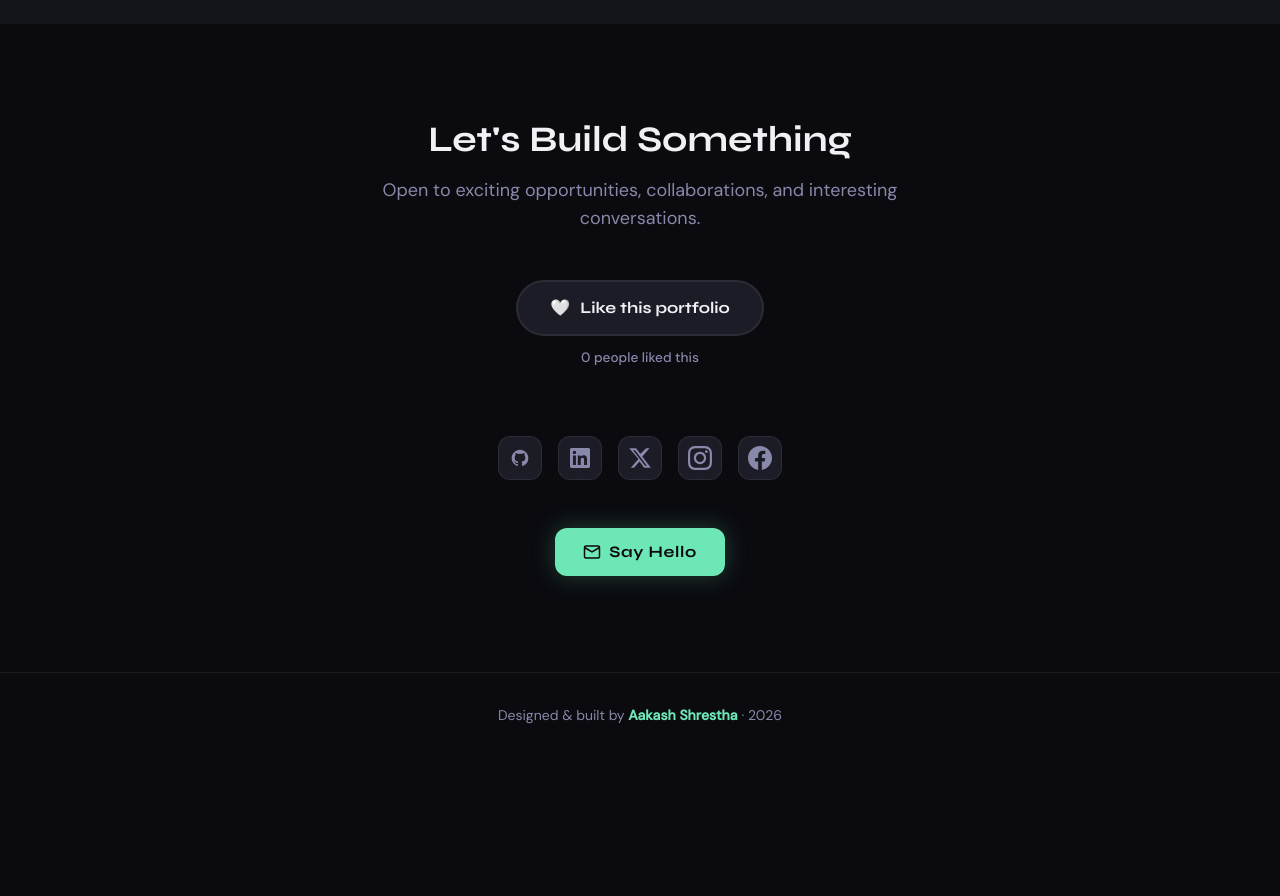
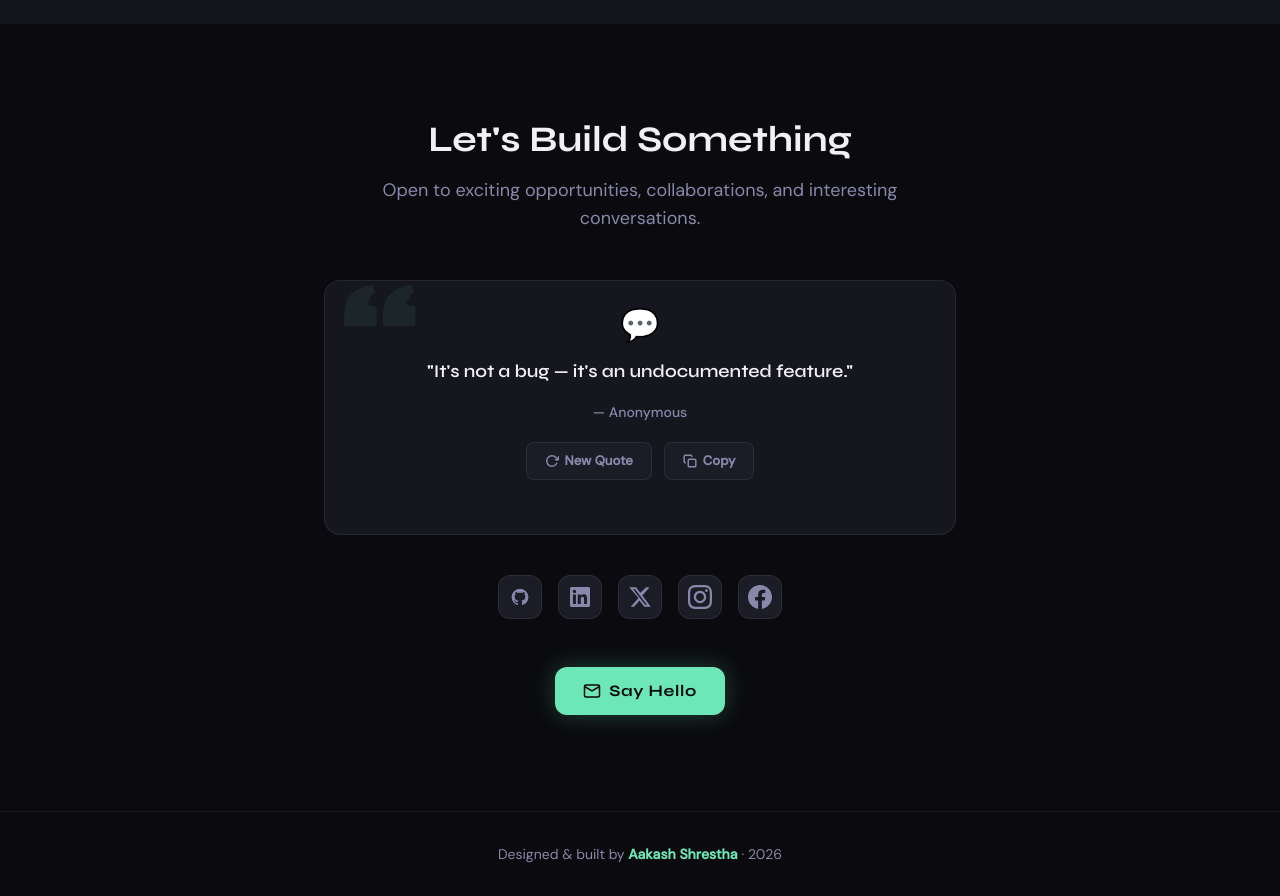
Before and after one commit to aakashstha1/My_Portfolio, a plain HTML site: page index.html in a window 1280 px wide. Shown: the part 4240-5136 px from the top of the page. Before the commit the page ends 4997 px from the top, so only its background shows below. Drawn offline with nearby package versions, Linux system fonts and the light colour scheme.

Commit message:
Added quote features

```diff
--- a/data.json
+++ b/data.json
@@ -143,5 +143,65 @@
       "url": "mailto:aakash.cerestha90@gmail.com",
       "icon": "mail"
     }
+  ],
+
+  "quotes": [
+    {
+      "text": "Any fool can write code that a computer can understand. Good programmers write code that humans can understand.",
+      "author": "Martin Fowler"
+    },
+    {
+      "text": "First, solve the problem. Then, write the code.",
+      "author": "John Johnson"
+    },
+    {
+      "text": "Experience is the name everyone gives to their mistakes.",
+      "author": "Oscar Wilde"
+    },
+    {
+      "text": "Java is to JavaScript what car is to Carpet.",
+      "author": "Chris Heilmann"
+    },
+    {
+      "text": "Sometimes it pays to stay in bed on Monday rather than spending the rest of the week debugging Monday's code.",
+      "author": "Dan Salomon"
+    },
+    {
+      "text": "Perfection is achieved not when there is nothing more to add, but rather when there is nothing more to take away.",
+      "author": "Antoine de Saint-Exupery"
+    },
+    {
+      "text": "Code is like humor. When you have to explain it, it's bad.",
+      "author": "Cory House"
+    },
+    {
+      "text": "Simplicity is the soul of efficiency.",
+      "author": "Austin Freeman"
+    },
+    {
+      "text": "Make it work, make it right, make it fast.",
+      "author": "Kent Beck"
+    },
+    {
+      "text": "The best error message is the one that never shows up.",
+      "author": "Thomas Fuchs"
+    },
+    { "text": "Talk is cheap. Show me the code.", "author": "Linus Torvalds" },
+    {
+      "text": "Programming isn't about what you know; it's about what you can figure out.",
+      "author": "Chris Pine"
+    },
+    {
+      "text": "The best way to predict the future is to invent it.",
+      "author": "Alan Kay"
+    },
+    {
+      "text": "It's not a bug — it's an undocumented feature.",
+      "author": "Anonymous"
+    },
+    {
+      "text": "Always code as if the guy who ends up maintaining your code will be a violent psychopath who knows where you live.",
+      "author": "John Woods"
+    }
   ]
 }
--- a/index.html
+++ b/index.html
@@ -17,7 +17,9 @@
     <!-- ═══════════════════ LOADER ═══════════════════ -->
     <div id="loader">
       <div class="loader-content">
-        <div class="loader-logo"><span class="accent">&lt;</span>SKY<span class="accent">/&gt;</span></div>
+        <div class="loader-logo">
+          <span class="accent">&lt;</span>SKY<span class="accent">/&gt;</span>
+        </div>
         <div class="loader-bar-wrap">
           <div class="loader-bar"></div>
         </div>
@@ -317,14 +319,74 @@
             Open to exciting opportunities, collaborations, and interesting
             conversations.
           </p>
-          <!-- ═══ LIKE BUTTON ═══ -->
-          <div class="flex flex-col items-center gap-3 mb-10">
-            <button id="like-btn" onclick="handleLike()">
-              <span id="like-icon">🤍</span>
-              <span id="like-label">Like this portfolio</span>
-            </button>
-            <p id="like-count" class="like-count">... people liked this</p>
-            <p id="like-msg" class="like-msg"></p>
+          <!-- ═══ DAILY DEV QUOTE ═══ -->
+          <div
+            class="card reveal rounded-2xl px-8 py-7 mb-10 max-w-2xl mx-auto text-center"
+            id="quote-card"
+          >
+            <div class="flex justify-center mb-4">
+              <span style="font-size: 2rem; line-height: 1">💬</span>
+            </div>
+            <p
+              id="quote-text"
+              class="font-['Syne'] text-lg font-semibold leading-relaxed mb-4"
+              style="color: var(--text)"
+            >
+              Loading quote...
+            </p>
+            <p id="quote-author" class="text-muted text-sm font-medium mb-5">
+              — ...
+            </p>
+            <div class="flex items-center justify-center gap-3">
+              <button
+                onclick="newQuote()"
+                class="proj-btn"
+                style="padding: 8px 18px; font-size: 0.82rem"
+              >
+                <svg
+                  width="14"
+                  height="14"
+                  fill="none"
+                  stroke="currentColor"
+                  stroke-width="2.5"
+                  viewBox="0 0 24 24"
+                >
+                  <polyline points="23 4 23 10 17 10" />
+                  <path d="M20.49 15a9 9 0 1 1-2.12-9.36L23 10" />
+                </svg>
+                New Quote
+              </button>
+              <button
+                onclick="copyQuote()"
+                class="proj-btn"
+                style="padding: 8px 18px; font-size: 0.82rem"
+              >
+                <svg
+                  width="14"
+                  height="14"
+                  fill="none"
+                  stroke="currentColor"
+                  stroke-width="2.5"
+                  viewBox="0 0 24 24"
+                >
+                  <rect x="9" y="9" width="13" height="13" rx="2" />
+                  <path
+                    d="M5 15H4a2 2 0 01-2-2V4a2 2 0 012-2h9a2 2 0 012 2v1"
+                  />
+                </svg>
+                Copy
+              </button>
+            </div>
+            <p
+              id="copy-msg"
+              style="
+                color: var(--accent);
+                font-size: 0.75rem;
+                margin-top: 10px;
+                min-height: 16px;
+                font-weight: 600;
+              "
+            ></p>
           </div>
           <div
             id="social-links"
@@ -527,6 +589,9 @@
         });
         document.getElementById("email-btn").href =
           "mailto:aakash.cerestha90@gmail.com";
+
+        QUOTES = d.quotes || [];
+        if (QUOTES.length) renderQuote(getDailyQuote());
       }
 
       // ── Theme ─────────────────────────────────────────────────────
@@ -598,6 +663,54 @@
         els.forEach((el) => obs.observe(el));
       }
 
+      // ── Daily Dev Quote ───────────────────────────────────────────
+      let QUOTES = [];
+
+      function getDailyQuote() {
+        const day = Math.floor(Date.now() / 86400000);
+        return QUOTES[day % QUOTES.length];
+      }
+
+      function renderQuote(quote) {
+        const textEl = document.getElementById("quote-text");
+        const authorEl = document.getElementById("quote-author");
+        if (!textEl || !authorEl) return;
+        textEl.classList.remove("quote-animate");
+        void textEl.offsetWidth;
+        textEl.classList.add("quote-animate");
+        authorEl.classList.remove("quote-animate");
+        void authorEl.offsetWidth;
+        authorEl.classList.add("quote-animate");
+        textEl.textContent = `"${quote.text}"`;
+        authorEl.textContent = `— ${quote.author}`;
+      }
+
+      function newQuote() {
+        if (!QUOTES.length) return;
+        const current = document.getElementById("quote-text").textContent;
+        let quote;
+        do {
+          quote = QUOTES[Math.floor(Math.random() * QUOTES.length)];
+        } while (`"${quote.text}"` === current && QUOTES.length > 1);
+        renderQuote(quote);
+      }
+
+      function copyQuote() {
+        const text = document.getElementById("quote-text").textContent;
+        const author = document.getElementById("quote-author").textContent;
+        const msg = document.getElementById("copy-msg");
+        navigator.clipboard
+          .writeText(`${text} ${author}`)
+          .then(() => {
+            msg.textContent = "✅ Copied to clipboard!";
+            setTimeout(() => (msg.textContent = ""), 2000);
+          })
+          .catch(() => {
+            msg.textContent = "❌ Copy failed";
+            setTimeout(() => (msg.textContent = ""), 2000);
+          });
+      }
+
       // ── Cursor ────────────────────────────────────────────────────
       function setupCursor() {
         const cur = document.getElementById("cursor");
@@ -620,61 +733,6 @@
           });
         });
       }
-
-      // ── Like Button ───────────────────────────────────────────────
-      const HIT_URL = "https://hits.sh/aakash-portfolio-2024.svg";
-
-      async function fetchLikeCount() {
-        const stored = localStorage.getItem("portfolio-like-count") || "0";
-        document.getElementById("like-count").textContent =
-          `${stored} ${stored === "1" ? "person" : "people"} liked this`;
-      }
-
-      async function handleLike() {
-        const btn = document.getElementById("like-btn");
-        const icon = document.getElementById("like-icon");
-        const msg = document.getElementById("like-msg");
-        const already = localStorage.getItem("portfolio-liked");
-
-        if (already) {
-          msg.textContent = "✨ You already liked this!";
-          setTimeout(() => (msg.textContent = ""), 2000);
-          return;
-        }
-
-        icon.classList.add("like-pop");
-        icon.addEventListener(
-          "animationend",
-          () => icon.classList.remove("like-pop"),
-          { once: true },
-        );
-
-        // Get current count and increment
-        const current = parseInt(
-          localStorage.getItem("portfolio-like-count") || "0",
-        );
-        const newCount = current + 1;
-
-        localStorage.setItem("portfolio-liked", "true");
-        localStorage.setItem("portfolio-like-count", newCount);
-
-        btn.classList.add("liked");
-        icon.textContent = "❤️";
-        document.getElementById("like-label").textContent = "Liked!";
-        document.getElementById("like-count").textContent =
-          `${newCount} ${newCount === 1 ? "person" : "people"} liked this`;
-        msg.textContent = "🎉 Thank you so much!";
-      }
-
-      (function checkLiked() {
-        if (localStorage.getItem("portfolio-liked")) {
-          const btn = document.getElementById("like-btn");
-          btn.classList.add("liked");
-          document.getElementById("like-icon").textContent = "❤️";
-          document.getElementById("like-label").textContent = "Liked!";
-        }
-        fetchLikeCount();
-      })();
 
       // ── Fallback data ─────────────────────────────────────────────
       function getFallbackData() {
--- a/styles.css
+++ b/styles.css
@@ -540,64 +540,34 @@ body.loading {
   overflow: hidden;
 }
 
-/* ── Like Button ─────────────────────────────────── */
-#like-btn {
-  display: inline-flex;
-  align-items: center;
-  gap: 10px;
-  padding: 14px 32px;
-  border-radius: 999px;
+/* ── Quote Card ──────────────────────────────────── */
+#quote-card {
+  position: relative;
+  overflow: hidden;
+}
+#quote-card::before {
+  content: "\201C";
+  position: absolute;
+  top: -10px;
+  left: 16px;
+  font-size: 8rem;
   font-family: "Syne", sans-serif;
-  font-size: 1rem;
-  font-weight: 700;
-  background: var(--bg3);
-  border: 2px solid var(--border);
-  color: var(--text);
-  cursor: pointer;
-  transition: all 0.3s ease;
+  font-weight: 900;
+  color: var(--accent);
+  opacity: 0.07;
+  line-height: 1;
+  pointer-events: none;
 }
-#like-btn:hover {
-  border-color: #f472b6;
-  background: color-mix(in srgb, #f472b6 12%, transparent);
-  color: #f472b6;
-  transform: scale(1.05);
-}
-#like-btn.liked {
-  border-color: #f472b6;
-  background: color-mix(in srgb, #f472b6 15%, transparent);
-  color: #f472b6;
-  cursor: default;
-  transform: scale(1);
-}
-#like-btn.liked:hover {
-  transform: scale(1.02);
-}
-@keyframes likePoP {
+@keyframes quoteFade {
   0% {
-    transform: scale(1);
-  }
-  40% {
-    transform: scale(1.35);
-  }
-  70% {
-    transform: scale(0.9);
+    opacity: 0;
+    transform: translateY(10px);
   }
   100% {
-    transform: scale(1);
+    opacity: 1;
+    transform: translateY(0);
   }
 }
-.like-pop {
-  animation: likePop 0.45s ease;
+.quote-animate {
+  animation: quoteFade 0.5s ease both;
 }
-.like-count {
-  font-size: 0.85rem;
-  color: var(--muted);
-  font-weight: 500;
-}
-.like-msg {
-  font-size: 0.78rem;
-  color: #f472b6;
-  font-weight: 600;
-  min-height: 16px;
-  letter-spacing: 0.04em;
-}
```
